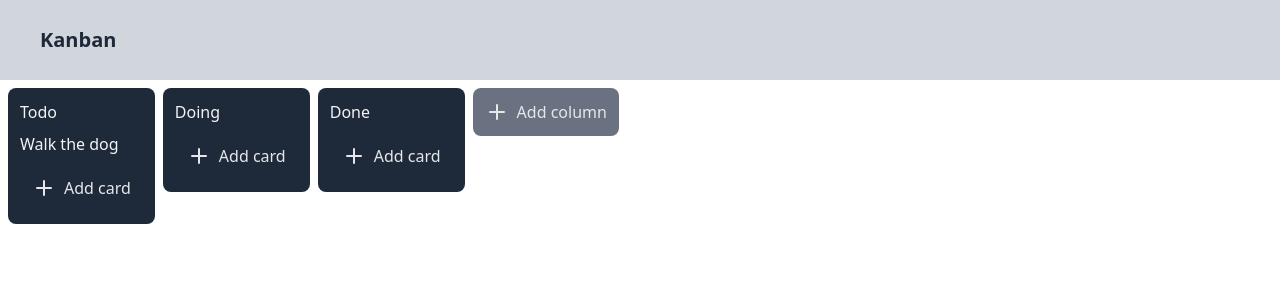
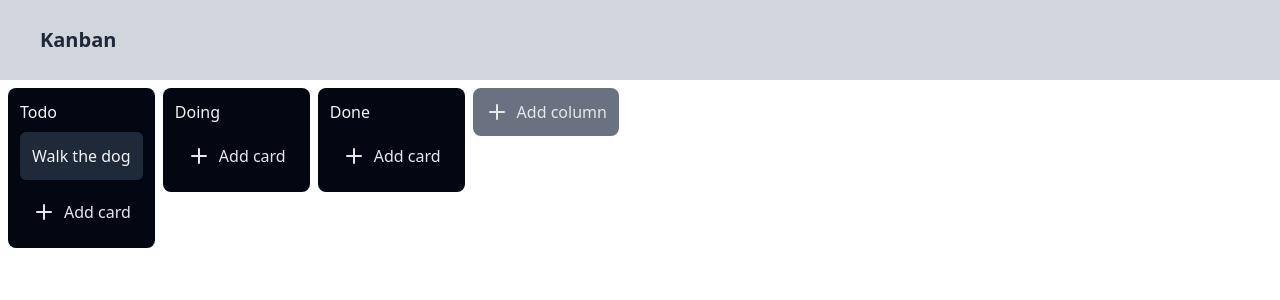
Before and after one commit to rikifujihara/kanban, a React (Vite) app: page / in a window 1280 px wide. Shown: the top 300 px of the page. Built offline with nearby package versions, Linux system fonts and the light colour scheme.

Commit message:
TDD(red): can mark cards as complete/incomplete

```diff
--- /dev/null
+++ b/src/components/Card.tsx
@@ -0,0 +1,12 @@
+import type { CardData } from "../types/kanbanTypes";
+
+export default function Card({ card }: { card: CardData }) {
+  return (
+    <article aria-label={card.title} className="bg-gray-800 rounded-md p-3">
+      <label>
+        <input className="sr-only" type="checkbox"></input>
+      </label>
+      <h3>{card.title}</h3>
+    </article>
+  );
+}
--- a/src/components/Column.tsx
+++ b/src/components/Column.tsx
@@ -1,4 +1,5 @@
 import type { ColumnData } from "../types/kanbanTypes";
+import Card from "./Card";
 import NewCardForm from "./NewCardForm";
 
 export default function Column({
@@ -12,13 +13,11 @@ export default function Column({
     <div
       role="region"
       aria-label={column.title}
-      className="flex flex-col gap-2 bg-gray-800 rounded-lg p-3 text-gray-100"
+      className="flex flex-col gap-2 bg-gray-950 rounded-lg p-3 text-gray-100"
     >
       <h2>{column.title}</h2>
       {column.cards.map((card) => (
-        <div key={card.id}>
-          <h3>{card.title}</h3>
-        </div>
+        <Card card={card} key={card.id} />
       ))}
       <NewCardForm
         cards={column.cards}
--- a/src/test/helpers.tsx
+++ b/src/test/helpers.tsx
@@ -17,4 +17,5 @@ export async function addCard(
   await user.click(within(column).getByRole("button", { name: /add card/i }));
   await user.type(within(column).getByLabelText(/card name/i), cardTitle);
   await user.click(within(column).getByRole("button", { name: /add card/i }));
+  return screen.getByRole("article", { name: cardTitle });
 }
--- a/src/types/kanbanTypes.ts
+++ b/src/types/kanbanTypes.ts
@@ -1,6 +1,7 @@
 export interface CardData {
   id: string;
   title: string;
+  isComplete: boolean;
 }
 
 export interface ColumnData {
```
Also changed, not shown: 1 other file (tests, documents, lock files or other folders).
